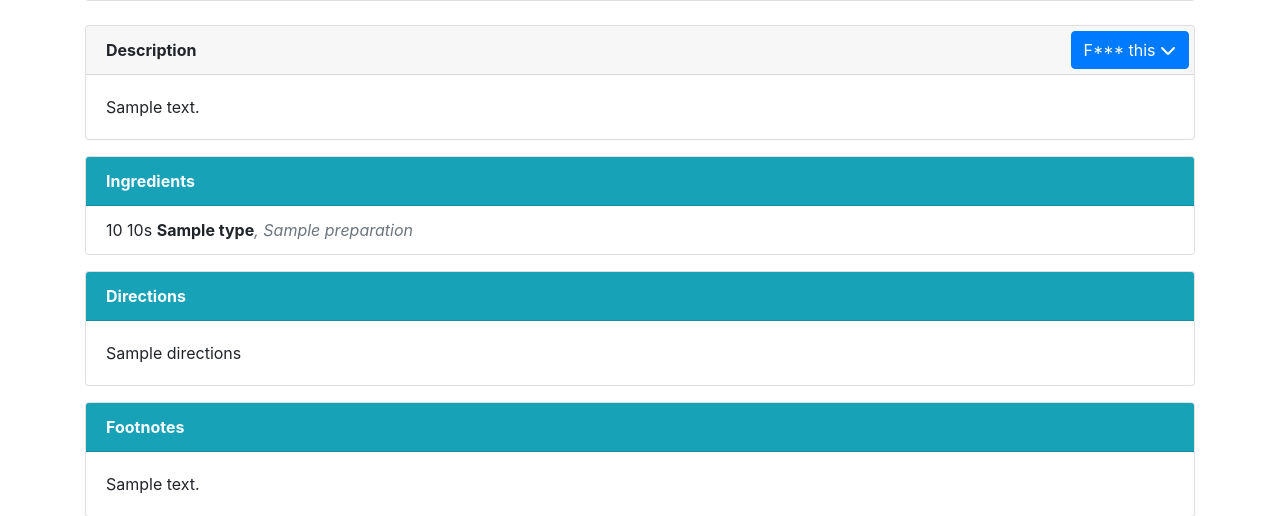
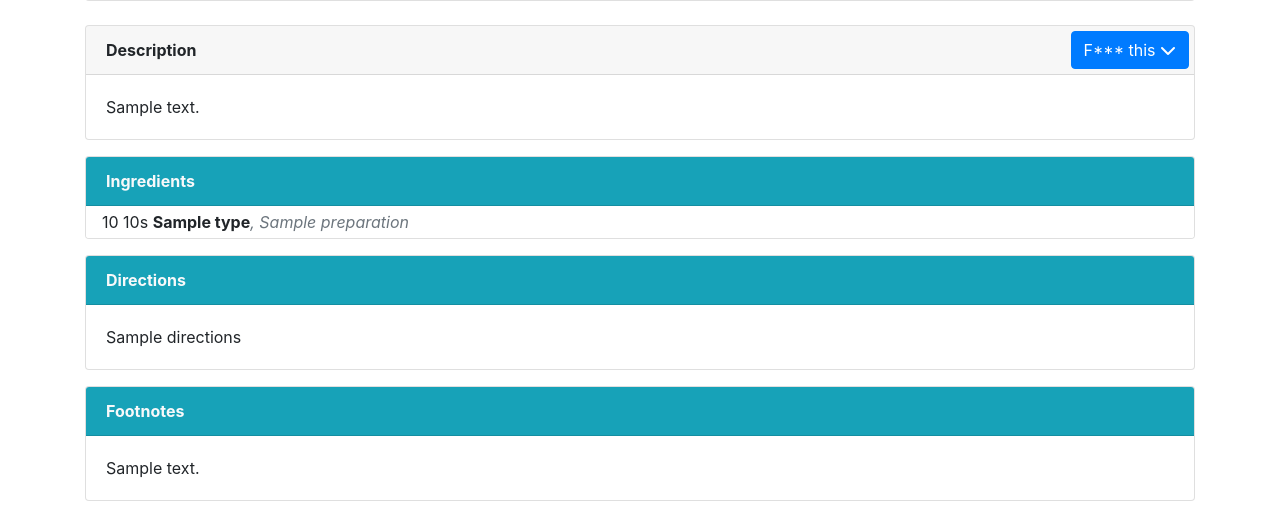
Before and after one commit to GriceTurrble/recipes.riceprower.com, a Django app: template hometools/recipes/templates/recipes/recipe_detail.html in a window 1280 px wide. Shown: the part 438-954 px from the top of the page. Run offline with Django 3.2, Linux system fonts and the light colour scheme; the template is opened without the code that fills it: most values are stand-ins (such as "Sample title", 1, 10 or a date in 2020); some libraries are stand-ins or nearby versions.

Commit message:
Tighter list-group-items in ingredients

```diff
--- a/hometools/recipes/templates/recipes/components/recipe_detail/ingredients.html
+++ b/hometools/recipes/templates/recipes/components/recipe_detail/ingredients.html
@@ -16,7 +16,7 @@
     </div><!-- .card-header -->
     <div class="list-group list-group-flush">
       {% for ingredient in recipe.ingredients.all %}
-        <div class="rec-ingredient-item list-group-item"
+        <div class="rec-ingredient-item list-group-item p-1 px-3"
             data-rec-ingredient-id="{{ ingredient.pk }}"
             data-rec-ingredient-type-id="{{ ingredient.type.id }}">
           {% spaceless %}
@@ -39,7 +39,7 @@
             <span class="ingredient-preparation">, {{ ingredient.preparation }}</span>
             {% endif %}
           {% endspaceless %}
-        </div>
+        </div><!-- .list-group-item -->
       {% endfor %}
     </div><!-- .list-group -->
   </div><!-- .card -->
```
